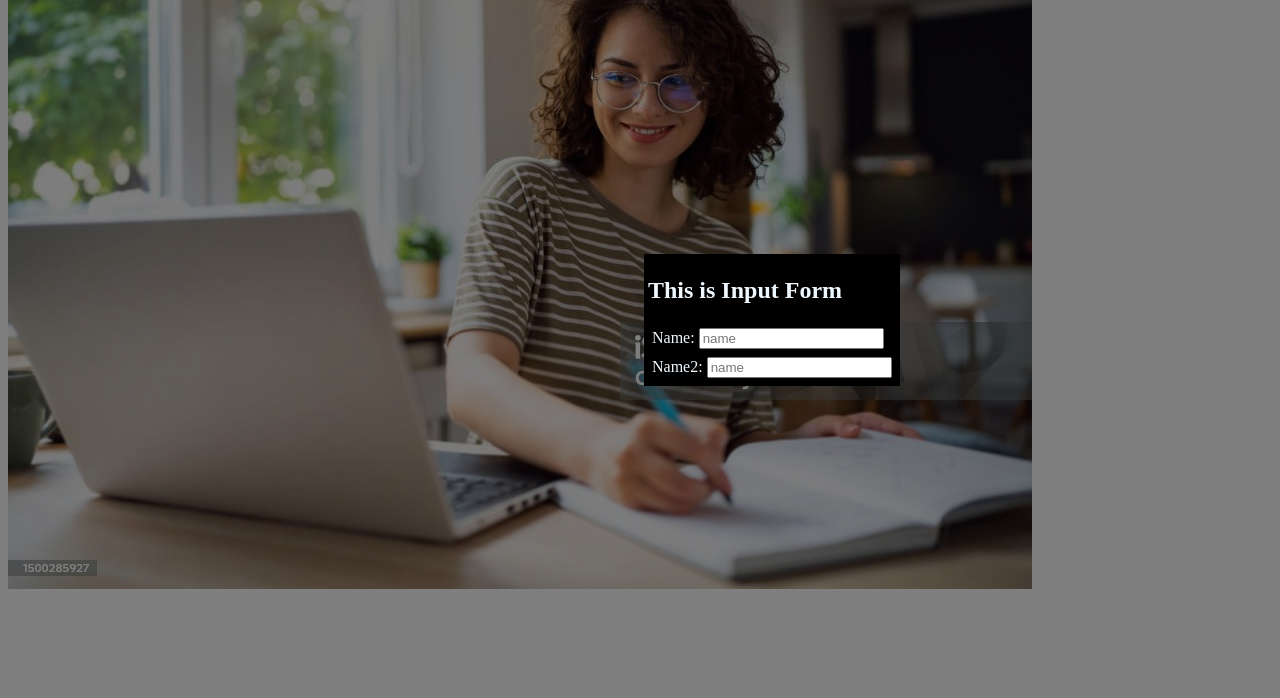
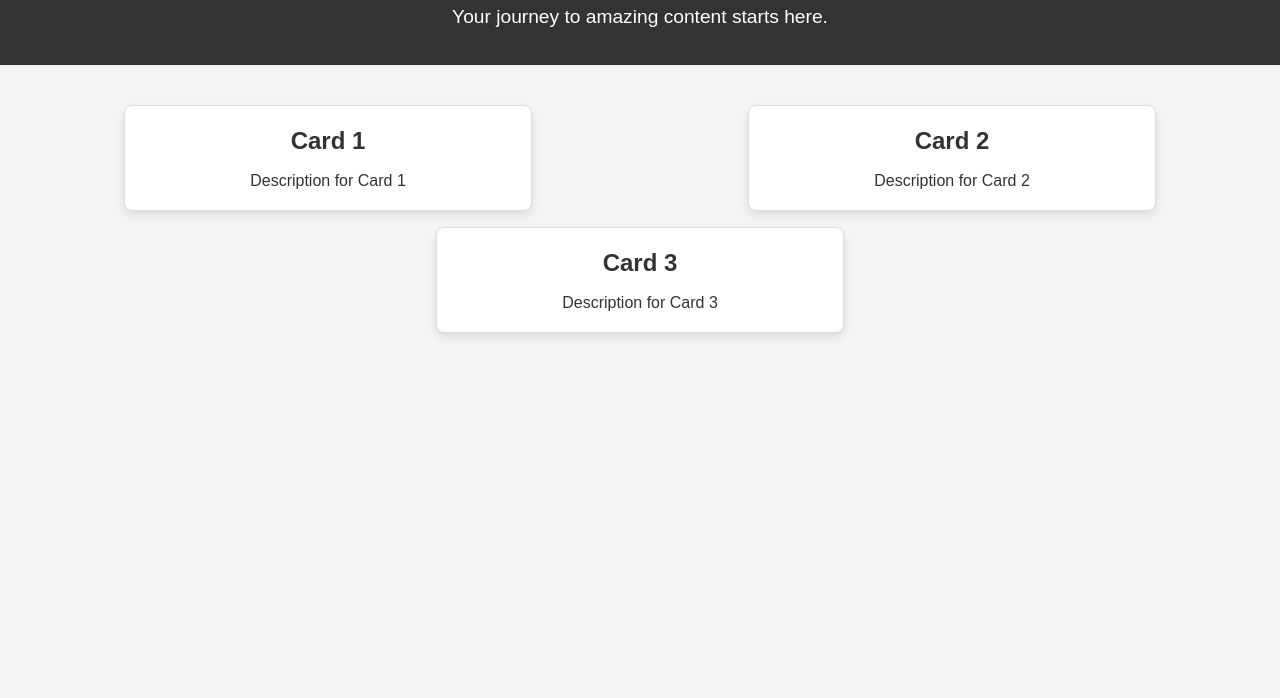
Before and after one commit to alice-njoroge/htmlBasics, a plain HTML site: page index.html in a window 1280 px wide. Shown: the part 102-800 px from the top of the page. Drawn offline with Linux system fonts and the light colour scheme.

Commit message:
CSS shadows

```diff
--- a/index.html
+++ b/index.html
@@ -3,68 +3,27 @@
 <head>
     <meta charset="UTF-8">
     <meta name="viewport" content="width=device-width, initial-scale=1.0">
-    <title>Document</title>
-    <style>
-        .container {
-            position: relative;
-        }
-        .overlay {
-            background-color: rgba(0, 0, 0, 0.5);
-            color: black;
-            top: 0;
-            left: 0;
-            right: 0;
-            bottom: 0;
-            position: fixed;
-
-        }
-        .modal {
-            background-color: #000000;
-            height: auto;
-            width: auto;
-            position: absolute;
-            left: 50%;
-            top: 50%;
-            margin: 4px;
-            padding: 4px;
-            display: flex;
-            flex-direction: column;
-
-        }
-        .image{
-            z-index: 0;
-            position: absolute;
-        }
-        .fonts {
-            color: aliceblue;
-        }
-        .headerClass{
-            justify-content: center;
-        }
-        .inputs{
-            margin: 4px;
-        }
-
-    </style>
+    <title>Simple Website Layout</title>
+    <link rel="stylesheet" href="style.css">
 </head>
 <body>
-    <div class="container">
-    <div> <img src="images/image.png"/> </div>
-     <div class="overlay">  </div>
-     <div class="modal margin: px">
-        <h2 class="fonts"> This is Input Form </h2>
-        <div class="inputs">
-            <label class="fonts"> Name:
-                <input placeholder="name"/>
-            </label>
+    <div class="hero">
+        <h1>Welcome to Our Website</h1>
+        <p>Your journey to amazing content starts here.</p>
+    </div>
+    <div class="cards-container">
+        <div class="card">
+            <h2>Card 1</h2>
+            <p>Description for Card 1</p>
         </div>
-        <div class="inputs">
-            <label class="fonts"> Name2:
-                <input placeholder="name"/>
-            </label>
+        <div class="card">
+            <h2>Card 2</h2>
+            <p>Description for Card 2</p>
         </div>
-
-         </div>
+        <div class="card">
+            <h2>Card 3</h2>
+            <p>Description for Card 3</p>
+        </div>
     </div>
 </body>
 </html>
--- a/style.css
+++ b/style.css
@@ -1,9 +1,81 @@
-.shee1 {
-    color: yellow;
-    background-color: black;
-    text-align: center;
+/* Reset some default styling */
+body, h1, h2, p {
+  margin: 0;
+  padding: 0;
+  box-sizing: border-box;
+}
+
+/* Basic styling for the body */
+body {
+  font-family: Arial, sans-serif;
+  line-height: 1.6;
+  color: #333;
+  background-color: #f4f4f4;
+}
+
+/* Hero section styling */
+.hero {
+  background: #333;
+  color: white;
+  text-align: center;
+  padding: 2rem;
+  margin-bottom: 2rem;
+}
+
+.hero h1 {
+  font-size: 2.5rem;
+  margin-bottom: 0.5rem;
+}
+
+.hero p {
+  font-size: 1.2rem;
+}
+
+/* Card container styling */
+.cards-container {
+  display: flex;
+  justify-content: space-around;
+  flex-wrap: wrap;
+  padding: 0 1rem;
+}
+
+/* Individual card styling */
+.card {
+  background: white;
+  border: 1px solid #ddd;
+  border-radius: 8px;
+  box-shadow: 0 4px 8px rgba(0, 0, 0, 0.1);
+  width: 30%;
+  margin: 0.5rem;
+  padding: 1rem;
+  text-align: center;
+  transition: transform 0.3s, box-shadow 0.3s;
+}
+
+.card h2 {
+  font-size: 1.5rem;
+  margin-bottom: 0.5rem;
+}
+
+.card p {
+  font-size: 1rem;
+}
+
+/* Card hover effect */
+.card:hover {
+  transform: translateY(-5px);
+  box-shadow: 0 6px 12px rgba(0, 0, 0, 0.2);
+}
+
+/* Responsive design */
+@media (max-width: 768px) {
+  .card {
+      width: 45%;
   }
+}
 
-  #head1 {
-    color:aquamarine;
+@media (max-width: 480px) {
+  .card {
+      width: 90%;
   }
+}
```
